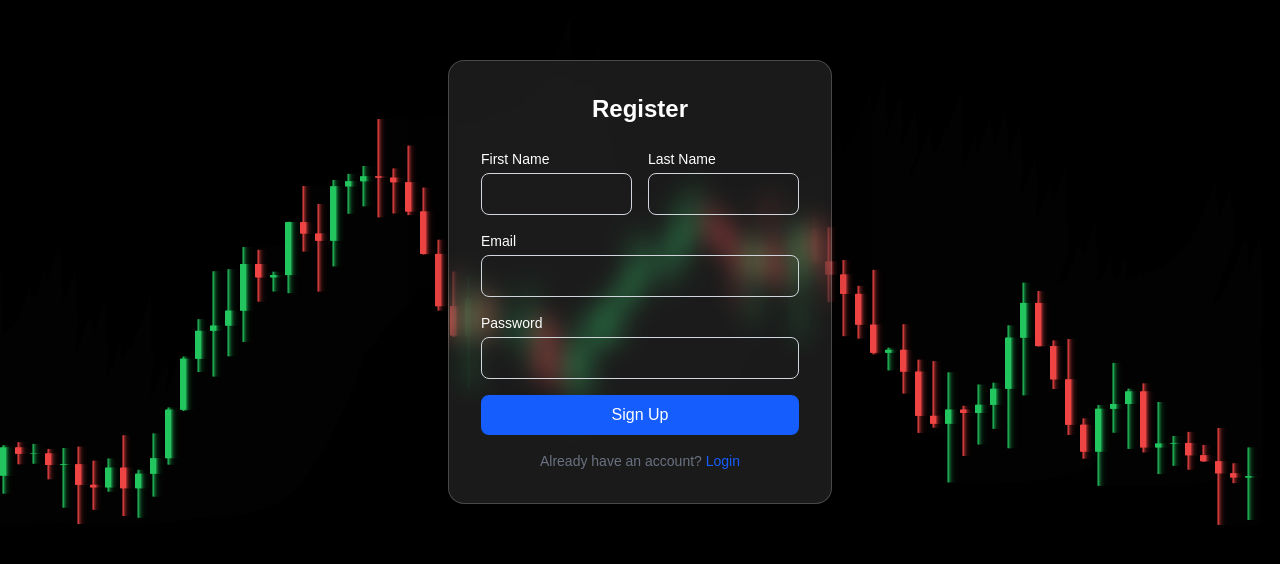
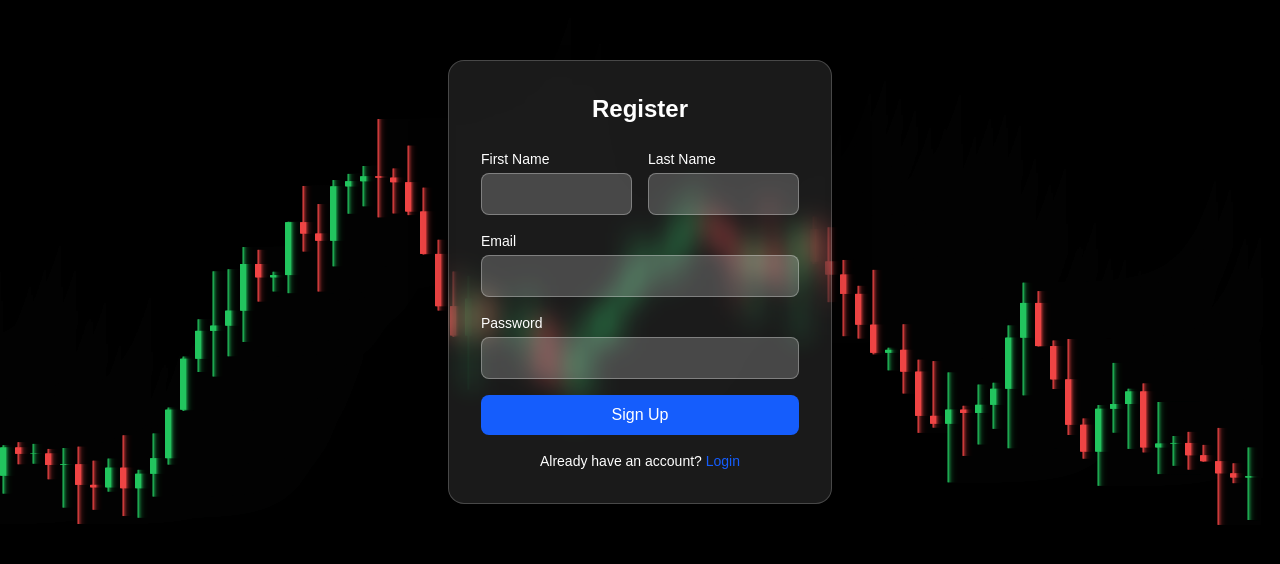
Before and after one commit to danishRasheed19/Financial-Insights-Dashboard, a Next.js app: page /register in a window 1280 px wide. Shown: the part 118-682 px from the top of the page. Built offline with nearby package versions, Linux system fonts and the light colour scheme.

Commit message:
fixed animation cleanup

```diff
--- a/app/login/page.tsx
+++ b/app/login/page.tsx
@@ -1,14 +1,17 @@
 "use client";
 import AnimatedCandles from "@/components/AnimatedCandles";
 import { useState } from "react";
+import {useRouter} from "next/navigation"
 
 export default function LoginPage() {
   const [email, setEmail] = useState("");
   const [password, setPassword] = useState("");
+  const router =useRouter();
 
   const handleLogin = (e: React.FormEvent) => {
     e.preventDefault();
     console.log("Email:", email, "Password:", password);
+    router.push("/quiz");
   };
   return (
     <div className="relative flex h-screen items-center justify-center overflow-hidden">
--- /dev/null
+++ b/app/quiz/page.tsx
@@ -0,0 +1,15 @@
+"use client";
+import AnimatedCandles from "@/components/AnimatedCandles";
+export default function QuizPage(){
+    return(
+        <div className="relative flex h-screen items-center justify-center overflow-hidden">
+            <AnimatedCandles />
+            {/*Quiz Card */}
+            <div className="flex flex-col items-center justify-center text-center relative z-10 w-full max-w-lg bg-white/10 backdrop-blur-md border border-white/20 rounded-2xl p-8 shadow-2xl text-white">
+                <h1 className="text-2xl font-bold mb-4">Please take the quiz to proceed</h1>
+                <h3 className="text-xl font-bold mb-4">Let's get to know your financial Personality!</h3>
+                <button className=" w-1/4 py-2 bg-blue-600 hover:bg-blue-700 transition-all rounded-lg font-semibold shadow-lg cursor-pointer">Start Quiz</button>
+            </div>
+        </div>
+    )
+}
--- a/app/register/page.tsx
+++ b/app/register/page.tsx
@@ -27,48 +27,48 @@ export default function SignUpPage() {
           <div className="flex flex-col sm:flex-row gap-4 justify-center">
             {/* First Name */}
             <div className="flex-1">
-              <label className="block text-sm font-medium text-gray-600 mb-1 text-white">First Name</label>
+              <label className="block text-sm font-medium mb-1 text-white">First Name</label>
               <input
                 type="text"
                 value={firstName}
                 onChange={(e) => setFirstName(e.target.value)}
                 required
-                className="w-full px-4 py-2 border border-gray-300 rounded-lg focus:outline-none focus:ring-2 focus:ring-blue-200 transition"
+                className="w-full px-4 py-2 rounded-lg bg-white/20 border border-white/30 placeholder-gray-200 focus:outline-none focus:ring-2 focus:ring-blue-400"
               />
             </div>
 
             {/* Last Name */}
             <div className="flex-1">
-              <label className="block text-sm font-medium text-gray-600 mb-1 text-white">Last Name</label>
+              <label className="block text-sm font-medium mb-1 text-white">Last Name</label>
               <input
                 type="text"
                 value={lastName}
                 onChange={(e) => setLastName(e.target.value)}
                 required
-                className="w-full px-4 py-2 border border-gray-300 rounded-lg focus:outline-none focus:ring-2 focus:ring-blue-200 transition"
+                className="w-full px-4 py-2 rounded-lg bg-white/20 border border-white/30 placeholder-gray-200 focus:outline-none focus:ring-2 focus:ring-blue-400"
               />
             </div>
           </div>
 
           <div>
-            <label className="block text-sm font-medium text-gray-600 mb-1 text-white">Email</label>
+            <label className="block text-sm font-medium mb-1 text-white">Email</label>
             <input
               type="email"
               value={email}
               onChange={(e) => setEmail(e.target.value)}
               required
-              className="w-full px-4 py-2 border border-gray-300 rounded-lg focus:outline-none focus:ring focus:ring-blue-200"
+              className="w-full px-4 py-2 rounded-lg bg-white/20 border border-white/30 placeholder-gray-200 focus:outline-none focus:ring-2 focus:ring-blue-400"
             />
           </div>
 
           <div>
-            <label className="block text-sm font-medium text-gray-600 mb-1 text-white">Password</label>
+            <label className="block text-sm font-medium mb-1 text-white">Password</label>
             <input
               type="password"
               value={password}
               onChange={(e) => setPassword(e.target.value)}
               required
-              className="w-full px-4 py-2 border border-gray-300 rounded-lg focus:outline-none focus:ring focus:ring-blue-200"
+              className="w-full px-4 py-2 rounded-lg bg-white/20 border border-white/30 placeholder-gray-200 focus:outline-none focus:ring-2 focus:ring-blue-400"
             />
           </div>
 
@@ -80,7 +80,7 @@ export default function SignUpPage() {
           </button>
         </form>
 
-        <p className="text-center text-sm text-gray-500 mt-4">
+        <p className="text-center text-sm text-white mt-4">
           Already have an account? <a href="/login" className="text-blue-600 hover:underline">Login</a>
         </p>
       </div>
--- a/components/AnimatedCandles.tsx
+++ b/components/AnimatedCandles.tsx
@@ -9,6 +9,7 @@ export default function AnimatedCandles() {
   const scrollSpeed = 0.6;
 
   useEffect(() => {
+    let animationId: number;
     const canvas = canvasRef.current!;
     const ctx = canvas.getContext("2d")!;
 
@@ -113,12 +114,13 @@ export default function AnimatedCandles() {
         });
       }
 
-      requestAnimationFrame(animate);
+      animationId=requestAnimationFrame(animate);
     }
 
     animate();
 
     return () => {
+      cancelAnimationFrame(animationId);
       window.removeEventListener("resize", resize);
     };
   }, []);
```
